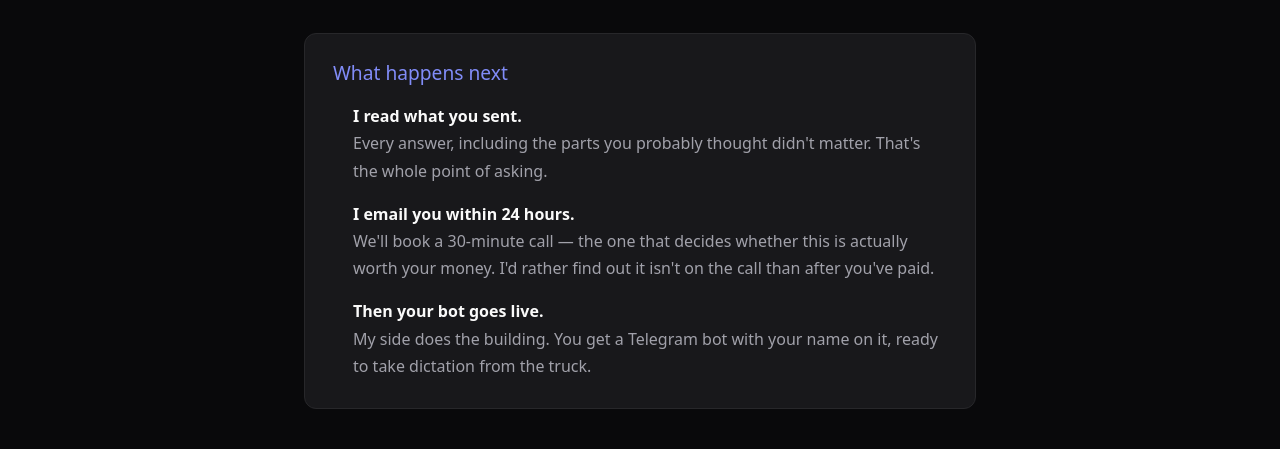
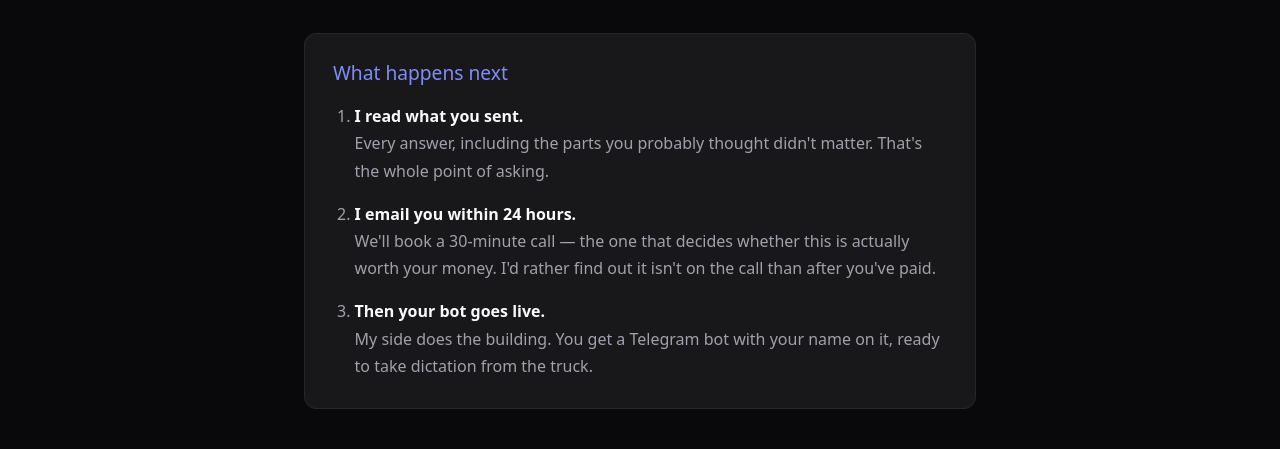
Before and after one commit to slashadams/Dev-Adam.com, a Jekyll site: the page built from field-service-sidekick/thanks.html, in a window 1280 px wide. Shown: the part 227-676 px from the top of the page. Built offline with Jekyll 4.4.1, drawn with Linux system fonts in a browser that asks for light colours; nearby versions of some CDN libraries.

Commit message:
Restore list numbering on the thank-you page
list-style is set to `none` site-wide in style.css, and Tailwind's
Preflight reset does the same, so the ordered list of next steps was
rendering as plain paragraphs with no visible numbers. The steps are a
real sequence, so the numbering carries meaning -- re-declared inline.

Caught by rendering the live page at phone width and looking at it, not
by reading the markup.

```diff
--- a/field-service-sidekick/thanks.html
+++ b/field-service-sidekick/thanks.html
@@ -17,7 +17,10 @@ description: Your registration came through. Here's what happens next.
     <div style="padding:1.75rem;background:var(--bg-card);border:1px solid var(--border);border-radius:12px;margin-bottom:2.5rem">
       <h2 style="font-size:1.2rem;margin:0 0 1.25rem;color:var(--accent-light)">What happens next</h2>
 
-      <ol style="margin:0;padding-left:1.25rem;color:var(--text-secondary);line-height:1.7">
+      <!-- list-style is set to `none` site-wide (style.css + Tailwind Preflight),
+           so the numbering has to be re-declared inline. These steps are a real
+           sequence, so the numbers carry meaning. -->
+      <ol style="margin:0;padding-left:1.35rem;list-style:decimal;color:var(--text-secondary);line-height:1.7">
         <li style="margin-bottom:1rem">
           <strong style="color:var(--text-primary)">I read what you sent.</strong><br>
           Every answer, including the parts you probably thought didn't matter. That's the
```
